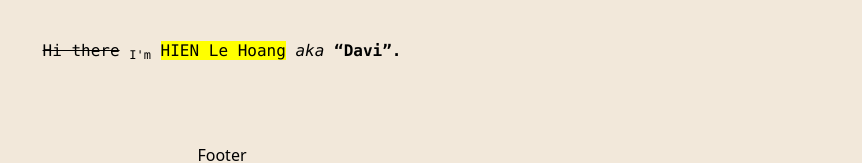
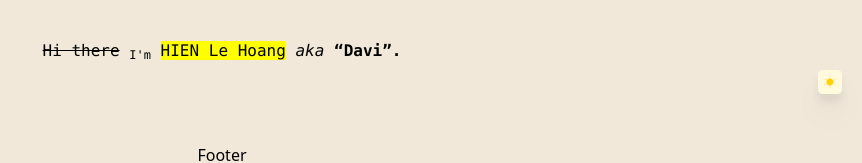
Before and after one commit to hoaqhienn/vkmt-web-application, a React (Vite) app: page / in a window 1280 px wide. Shown: the part 680-843 px from the top of the page, without its empty margins (418-1280 px from the left). Built offline with nearby package versions, Linux system fonts and the light colour scheme.

Commit message:
feat: theme toggle

```diff
--- a/index.html
+++ b/index.html
@@ -7,7 +7,7 @@
     <meta name="viewport" content="width=device-width, initial-scale=1.0" />
     <title>Vite + React</title>
   </head>
-  <body class="bg-peach-0">
+  <body class="bg-peach-0 dark:bg-gray-800 dark:text-white">
     <div id="root"></div>
     <script type="module" src="/src/main"></script>
   </body>
--- a/src/Layout.jsx
+++ b/src/Layout.jsx
@@ -1,14 +1,21 @@
 // src/Layout.jsx
-import { Outlet } from "react-router-dom";
-import { useNavigate } from "react-router-dom";
+import { Outlet, useNavigate } from "react-router-dom";
 import Logo from "./assets/logo.svg";
+import ThemeToggle from "./components/ThemeToggle";
+import { useState } from "react";
 const Layout = () => {
   const navigate = useNavigate();
+  const [darkMode, setDarkMode] = useState(false);
   const handleClick = () => {
     navigate("/");
   };
   return (
-    <div className="flex flex-col w-full h-screen items-center">
+    <div
+      className={`flex flex-col w-full h-screen items-center ${
+        darkMode ? "theme-dark" : "theme-light"
+      }`}
+    >
+      <ThemeToggle setDarkMode={setDarkMode} darkMode={darkMode} />
       <header className="flex items-center justify-center">
         <button className="py-20" onClick={handleClick}>
           <img src={Logo} alt="VKMT Logo" width="80" height="45" />
--- /dev/null
+++ b/src/components/ThemeToggle.jsx
@@ -0,0 +1,38 @@
+import { useEffect } from "react";
+import PropTypes from "prop-types";
+import Sun from "../assets/sun.svg";
+import Moon from "../assets/moon.svg";
+
+const ThemeToggle = ({ setDarkMode, darkMode }) => {
+  const toggleDarkMode = () => {
+    setDarkMode((prevMode) => !prevMode);
+  };
+
+  useEffect(() => {
+    if (darkMode) {
+      document.documentElement.classList.add("dark");
+    } else {
+      document.documentElement.classList.remove("dark");
+    }
+  }, [darkMode]);
+
+  return (
+    <div className="drop-shadow-xl fixed z-10 right-5 bottom-5">
+      <button onClick={toggleDarkMode}>
+        <img
+          src={darkMode ? Moon : Sun}
+          alt="Toggle Theme"
+          width="24"
+          height="24"
+        />
+      </button>
+    </div>
+  );
+};
+
+ThemeToggle.propTypes = {
+  setDarkMode: PropTypes.func.isRequired,
+  darkMode: PropTypes.bool.isRequired,
+};
+
+export default ThemeToggle;
--- a/src/input.css
+++ b/src/input.css
@@ -7,7 +7,7 @@ span.ripple {
   border-radius: 50%;
   transform: scale(0);
   animation: ripple 500ms linear;
-  background-color: #FFBE98;
+  @apply bg-peach-1;
 }
 @keyframes ripple {
   to {
--- a/src/output.css
+++ b/src/output.css
@@ -554,8 +554,24 @@ video {
   --tw-contain-style:  ;
 }
 
+.fixed {
+  position: fixed;
+}
+
 .relative {
   position: relative;
+}
+
+.bottom-5 {
+  bottom: 1.25rem;
+}
+
+.right-5 {
+  right: 1.25rem;
+}
+
+.z-10 {
+  z-index: 10;
 }
 
 .flex {
@@ -564,14 +580,6 @@ video {
 
 .h-screen {
   height: 100vh;
-}
-
-.h-full {
-  height: 100%;
-}
-
-.w-screen {
-  width: 100vw;
 }
 
 .w-full {
@@ -637,13 +645,13 @@ video {
   padding-bottom: 15rem;
 }
 
-.py-10 {
-  padding-top: 2.5rem;
-  padding-bottom: 2.5rem;
+.font-bold {
+  font-weight: 700;
 }
 
-.font-bold {
-  font-weight: 700;
+.drop-shadow-xl {
+  --tw-drop-shadow: drop-shadow(0 20px 13px rgb(0 0 0 / 0.03)) drop-shadow(0 8px 5px rgb(0 0 0 / 0.08));
+  filter: var(--tw-blur) var(--tw-brightness) var(--tw-contrast) var(--tw-grayscale) var(--tw-hue-rotate) var(--tw-invert) var(--tw-saturate) var(--tw-sepia) var(--tw-drop-shadow);
 }
 
 span.ripple {
@@ -651,7 +659,8 @@ span.ripple {
   border-radius: 50%;
   transform: scale(0);
   animation: ripple 500ms linear;
-  background-color: #FFBE98;
+  --tw-bg-opacity: 1;
+  background-color: rgb(255 190 152 / var(--tw-bg-opacity));
 }
 
 @keyframes ripple {
@@ -679,3 +688,13 @@ span.ripple {
   --tw-text-opacity: 1;
   color: rgb(255 190 152 / var(--tw-text-opacity));
 }
+
+.dark\:bg-gray-800:is(.dark *) {
+  --tw-bg-opacity: 1;
+  background-color: rgb(31 41 55 / var(--tw-bg-opacity));
+}
+
+.dark\:text-white:is(.dark *) {
+  --tw-text-opacity: 1;
+  color: rgb(255 255 255 / var(--tw-text-opacity));
+}
--- a/tailwind.config.js
+++ b/tailwind.config.js
@@ -1,5 +1,6 @@
 /** @type {import('tailwindcss').Config} */
 export default {
+  darkMode: 'class',
   content: [
     "./index.html",
     "./src/**/*.{js,ts,jsx,tsx}",
--- a/vite.config.js
+++ b/vite.config.js
@@ -4,6 +4,9 @@ import react from '@vitejs/plugin-react-swc'
 // https://vitejs.dev/config/
 export default defineConfig({
   plugins: [react()],
+  server: {
+    hmr: true
+  },
   watch: {
     include: ['src/output.css'],
   },
```
Also changed, not shown: src/assets/moon.svg (added), src/assets/sun.svg (added).
